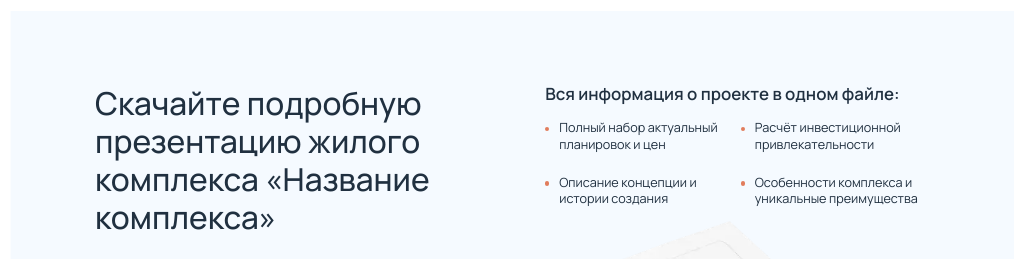
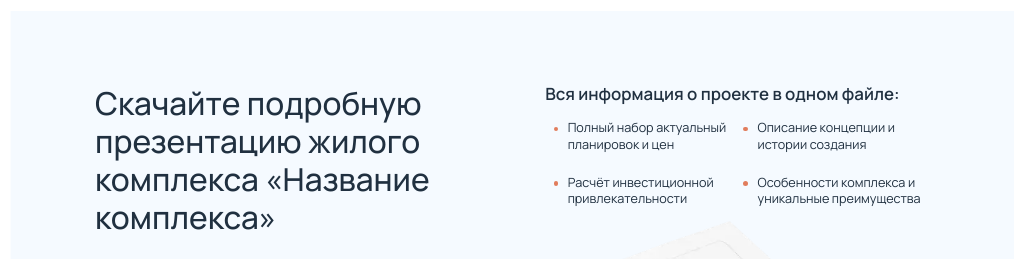
Before and after one commit to p9tno/complex, a plain HTML site: page index.html in a window 1280 px wide. Shown: the part 1320-1579 px from the top of the page, without its empty margins (123-1137 px from the left). Drawn offline with nearby package versions, Linux system fonts and the light colour scheme; a script that the page names is missing; files whose address does not match are found by name.

Commit message:
update 1.2

```diff
--- a/scss/section/loading.scss
+++ b/scss/section/loading.scss
@@ -70,24 +70,31 @@
     }
 
     &__list {
+        padding-left: 0.75em;
         margin-bottom: 11em;
-        padding-left: 0.75em;
-        columns: 2;
-        column-gap: 2em;
+        display: flex;
+        flex-wrap: wrap;
+
+        .loading__item {
+            margin: 0 0.75em 1em;
+            width: calc(50% - 1.5em);
+        }
+
         @media (min-width: 768px) {
+            padding-left: 1.25em;
             margin-bottom: 15.25em;
-            column-gap: 1em;
-            padding-left: 1.25em;
+
+            .loading__item {
+                margin: 0 0.75em 1.875em;
+            }
         }
     }
 
     &__item {
         position: relative;
         line-height: 1;
-        margin-bottom: 1em;
         @media (min-width: 768px) {
             line-height: 1.334;
-            margin-bottom: 1.875em;
         }
 
         &:before {
@@ -95,6 +102,7 @@
             position: absolute;
             top: 0.6em;
             left: -1.25em;
+            flex: none;
 
             width: 0.375em;
             height: 0.375em;
```
Also changed, not shown: css/style.css.
